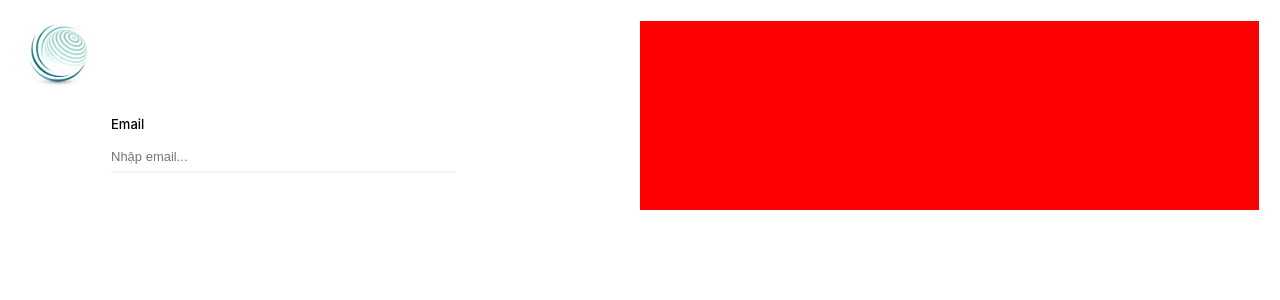
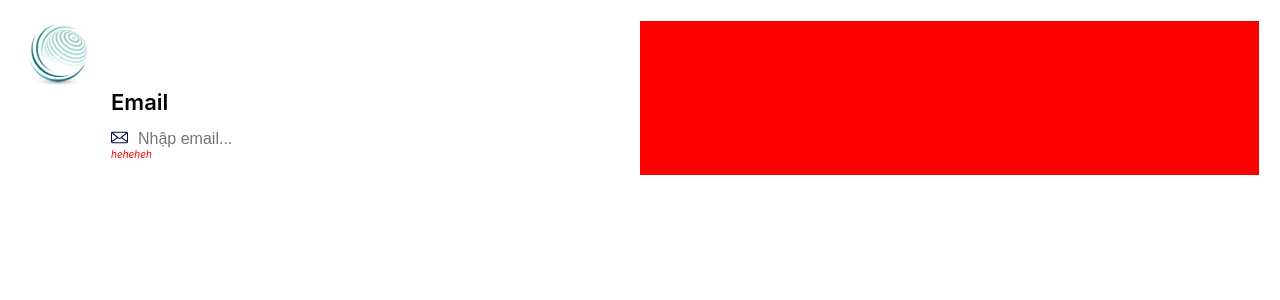
Before and after one commit to tranhuunam00/k10-reactjs, a React (Create React App) app: page / in a window 1280 px wide. Shown: the top 300 px of the page. Built offline with nearby package versions, Linux system fonts and the light colour scheme.

Commit message:
style input

```diff
--- a/src/assets/image.js
+++ b/src/assets/image.js
@@ -1,8 +1,10 @@
 import iconMain from "./icons/iconMain.svg";
 import loginImage from "./images/loginImage.svg";
+import emailIcon from "./icons/emailIcon.svg";
 const IMAGE_APP = {
   iconMain,
   loginImage,
+  emailIcon,
 };
 
 export default IMAGE_APP;
--- a/src/components/input/inputCustom.jsx
+++ b/src/components/input/inputCustom.jsx
@@ -9,11 +9,13 @@ const InputCustom = ({
   name,
   placeholder,
   validate,
+  icon,
 }) => {
   return (
     <div className={styles.inputCom}>
       <label>{label}</label>
-      <div>
+      <div className={styles.inputCom_box}>
+        <img src={icon} alt="" />
         <input
           name={name}
           onChange={(e) => onChange(e.target)}
@@ -21,7 +23,7 @@ const InputCustom = ({
           placeholder={placeholder}
           valid={validate}
         />
-        <p className={styles.pEle}>{error}</p>
+        <p>{"heheheh"}</p>
       </div>
     </div>
   );
--- a/src/components/input/style.module.scss
+++ b/src/components/input/style.module.scss
@@ -1,23 +1,19 @@
 .inputCom {
-  width: 430px;
-  height: 64px;
-  margin: 27px 0 30px 0;
+  label {
+    font-size: 2.2rem;
+    font-weight: 600;
+  }
+  &_box {
+    margin: 1.5rem 0;
+    input {
+      font-size: 1.6rem;
+      margin-left: 1rem;
+      border: none;
+      outline: none;
+    }
+  }
+  p {
+    color: red;
+    font-style: italic;
+  }
 }
-.inputCom input {
-  width: 80%;
-  border: 0;
-  border-bottom: 2px solid #f3f3f3;
-  outline: 0;
-  font-size: 13px;
-  padding: 7px 0;
-  margin-top: 10px;
-}
-.inputCom label {
-  font-style: normal;
-  font-weight: 500;
-  font-size: 13px;
-}
-.pEle {
-  color: red;
-  position: relative;
-}
--- a/src/modules/auth/register/register.jsx
+++ b/src/modules/auth/register/register.jsx
@@ -18,6 +18,7 @@ const RegisterPage = () => {
             label={"Email"}
             placeholder={"Nhập email... "}
             onChange={handleInput}
+            icon={IMAGE_APP.emailIcon}
           />
         </div>
       </div>
```
Also changed, not shown: src/assets/icons/emailIcon.svg (added).
